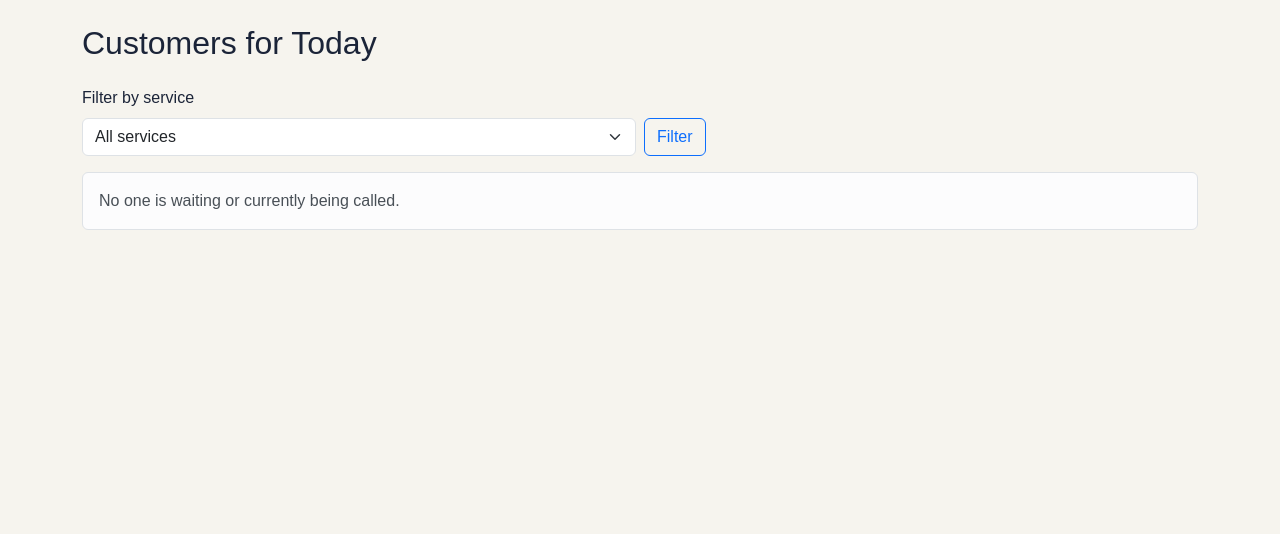
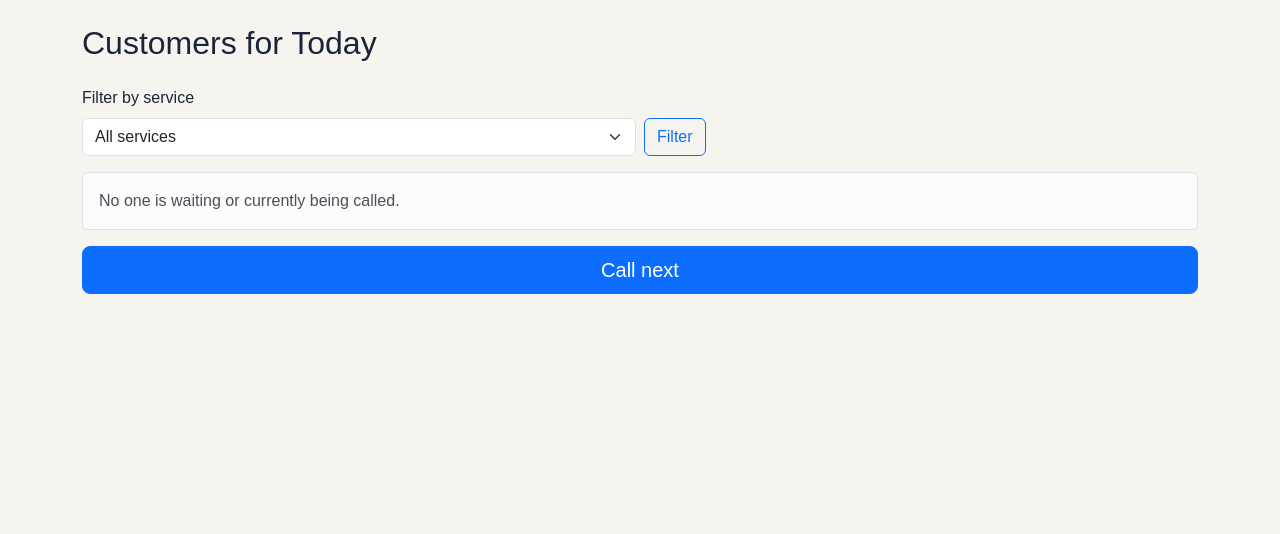
Before and after one commit to Pintakasi/CCC181, a Flask app: page /staff in a window 1280 px wide. Shown: the part 56-590 px from the top of the page. Run offline with Flask 3, Linux system fonts and the light colour scheme; data that the repository does not hold is empty.

Commit message:
Call next” now has its own POST route, An empty queue now flashes a message, Both call paths set called_at using func.now() (#3)

```diff
--- a/my-app/app.py
+++ b/my-app/app.py
@@ -341,6 +341,8 @@ def staff_action(ticket_id, action):
 
     ticket_data = db.get_or_404(Ticket, ticket_id)
     ticket_data.status = new_status
+    if new_status == "called":
+        ticket_data.called_at = func.now()
     try:
         db.session.commit()
     except SQLAlchemyError:
@@ -355,6 +357,41 @@ def staff_action(ticket_id, action):
     return redirect(url_for("staff_dashboard", **redirect_args))
 
 
+@app.post("/staff/call-next")
+def call_next():
+    service_id = request.form.get("service_id", type=int)
+    stmt = (
+        db.select(Ticket)
+        .filter_by(status="waiting")
+        .order_by(Ticket.created_at)
+        .limit(1)
+    )
+    if service_id is not None:
+        matching_ticket_ids = db.select(ServicesChosen.ticket_id).where(
+            ServicesChosen.service_id == service_id
+        )
+        stmt = stmt.where(Ticket.id.in_(matching_ticket_ids))
+
+    ticket_data = db.session.scalar(stmt)
+    redirect_args = {"service_id": service_id} if service_id is not None else {}
+    if ticket_data is None:
+        flash("There are no waiting tickets to call.", "info")
+        return redirect(url_for("staff_dashboard", **redirect_args))
+
+    ticket_data.status = "called"
+    ticket_data.called_at = func.now()
+    try:
+        db.session.commit()
+    except SQLAlchemyError:
+        db.session.rollback()
+        app.logger.exception("Failed to call the next waiting ticket.")
+        flash("The next ticket could not be called. Please try again.", "danger")
+        return redirect(url_for("staff_dashboard", **redirect_args))
+
+    flash(f"Ticket {ticket_data.ticket_code} marked called.", "info")
+    return redirect(url_for("staff_dashboard", **redirect_args))
+
+
 
 #Helper function: Generates generate a cryptographically secure random 8-character string.
 
--- a/my-app/templates/staff.html
+++ b/my-app/templates/staff.html
@@ -90,25 +90,22 @@
       </table>
     </div>
 
-      {% if next_ticket %}
-    <form method="post"
-          action="{{ url_for('staff_action', ticket_id=next_ticket.id, action='call') }}"
-          class="mb-4">
-      {% if selected is not none %}
-        <input type="hidden" name="service_id" value="{{ selected }}">
-      {% endif %}
-      <button type="submit" class="btn btn-primary btn-lg w-100">
-        Call next · {{ next_ticket.ticket_code }} · {{ next_ticket.customer.name }}
-      </button>
-    </form>
-  {% else %}
-    <button type="button" class="btn btn-primary btn-lg w-100 mb-4" disabled>
-      No waiting tickets to call
-    </button>
-  {% endif %}
   {% else %}
     <div class="alert alert-light border" role="status">
       No one is waiting or currently being called{% if selected is not none %} for this service{% endif %}.
     </div>
   {% endif %}
+
+  <form method="post" action="{{ url_for('call_next') }}" class="mb-4">
+    {% if selected is not none %}
+      <input type="hidden" name="service_id" value="{{ selected }}">
+    {% endif %}
+    <button type="submit" class="btn btn-primary btn-lg w-100">
+      {% if next_ticket %}
+        Call next · {{ next_ticket.ticket_code }} · {{ next_ticket.customer.name }}
+      {% else %}
+        Call next
+      {% endif %}
+    </button>
+  </form>
 {% endblock %}
```
